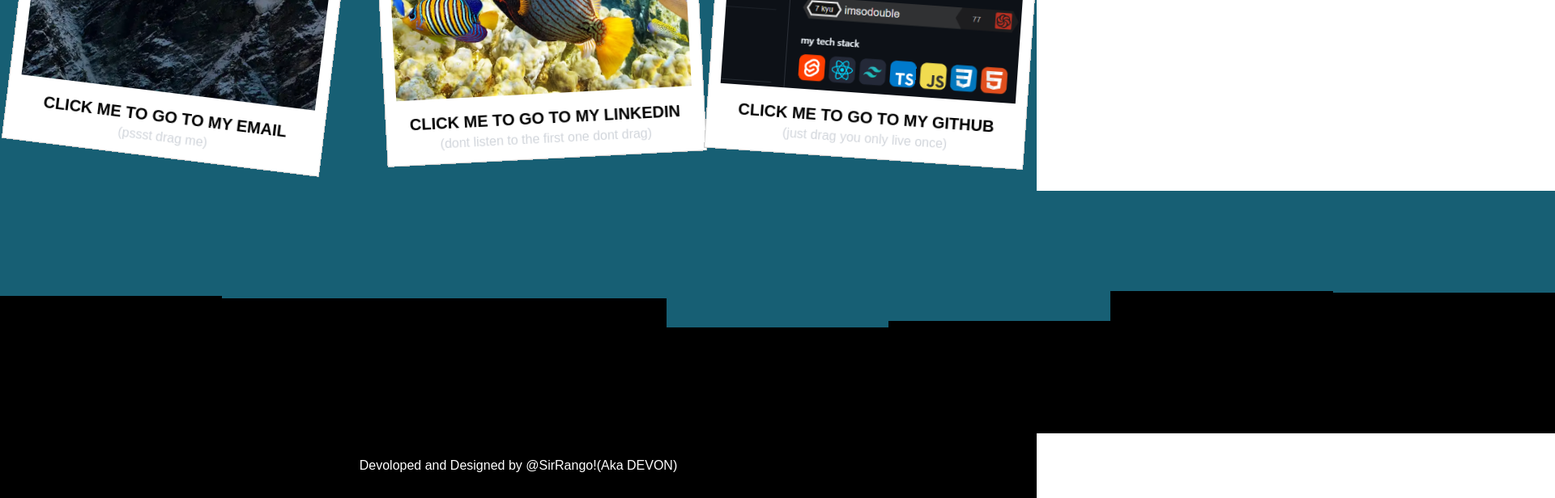
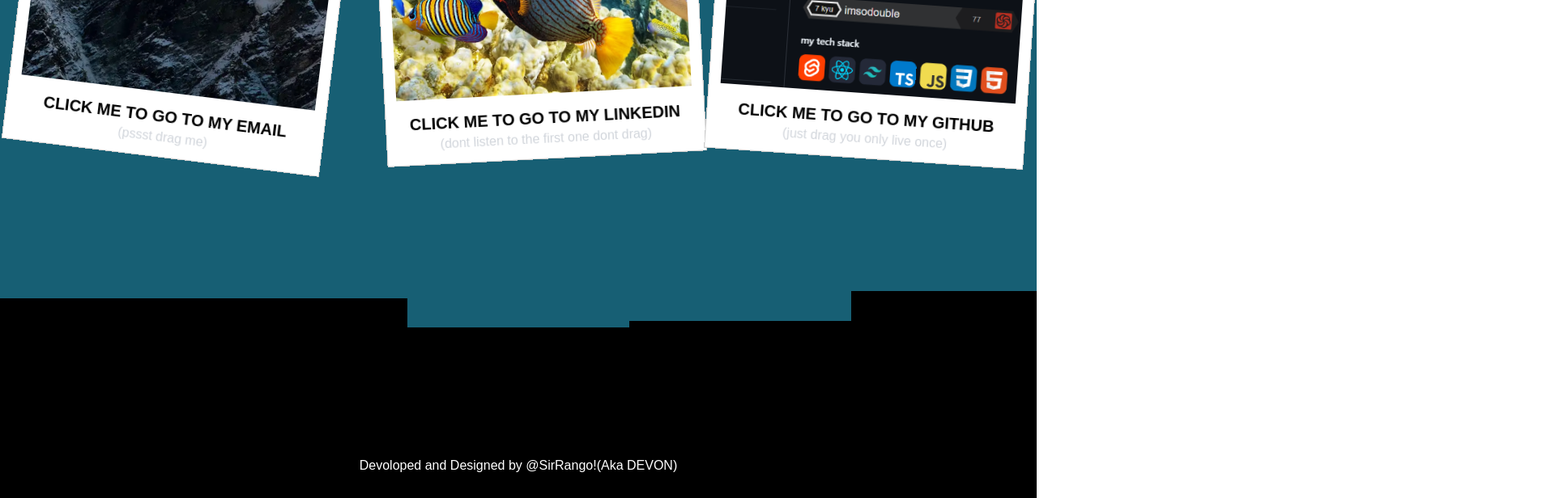
Before and after one commit to WhosDouble/revived-portfolio, a Next.js app: page / in a window 1280 px wide. Shown: the part 4292-4908 px from the top of the page at 81% size, 1920 px wide, since content can reach past the window. Built offline with nearby package versions, Linux system fonts and the light colour scheme.

Commit message:
now i fixed it

```diff
--- a/src/app/components/Footer.tsx
+++ b/src/app/components/Footer.tsx
@@ -3,15 +3,17 @@ export default function Footer(props: any) {
     <>
       <svg
         viewBox="0 0 1920 300"
-        width="1920"
+        width="100%"
         height="300"
         xmlns="http://www.w3.org/2000/svg"
         version="1.1"
+        preserveAspectRatio="xMidYMid slice"
+        className="overflow-hidden"
       >
         <rect
           x="0"
           y="0"
-          width="100%"
+          width="1920"
           height="300"
           fill={props.mode ? "rgb(2, 15, 31)" : "rgb(23, 95, 116)"}
         ></rect>
```
